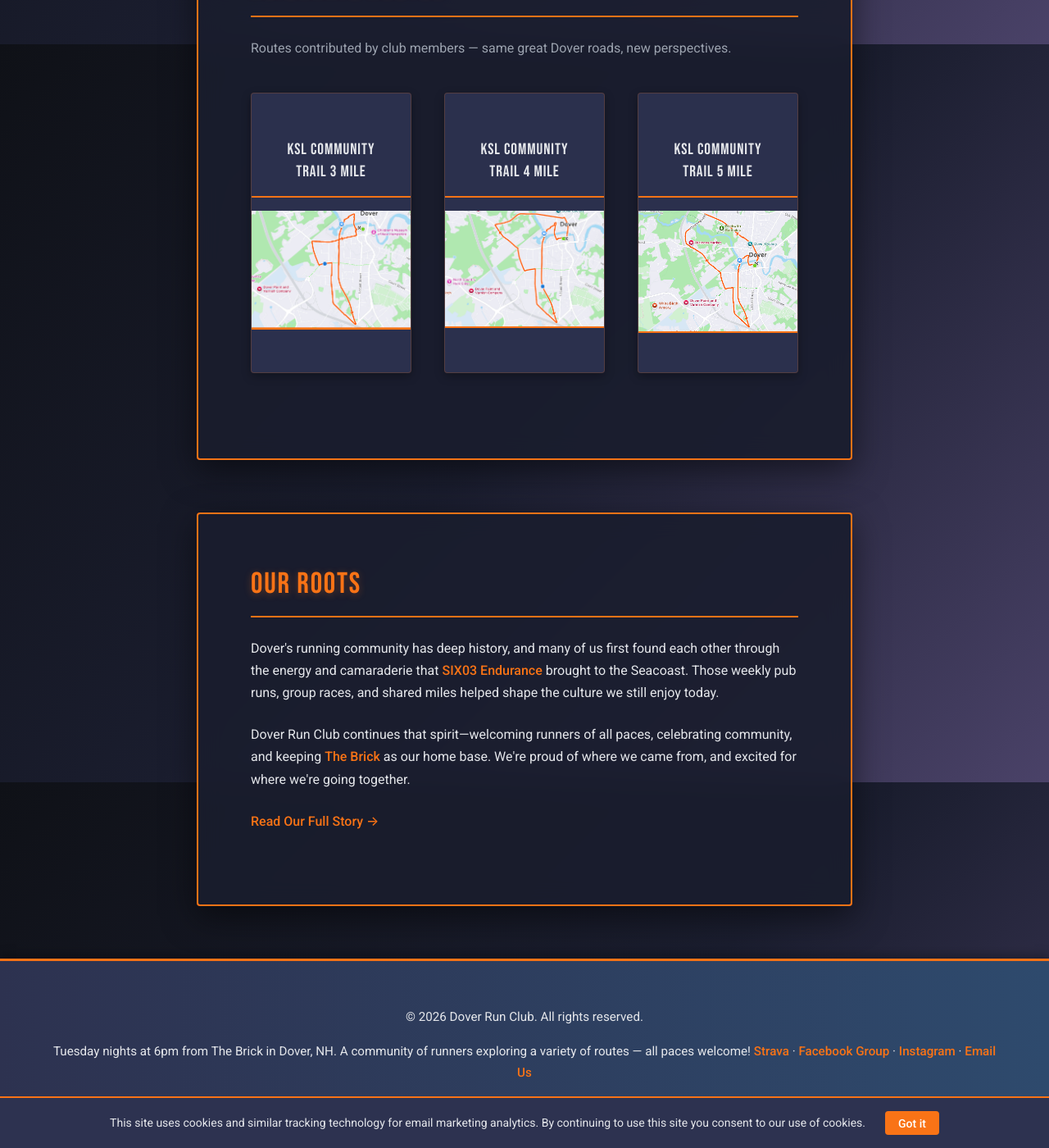
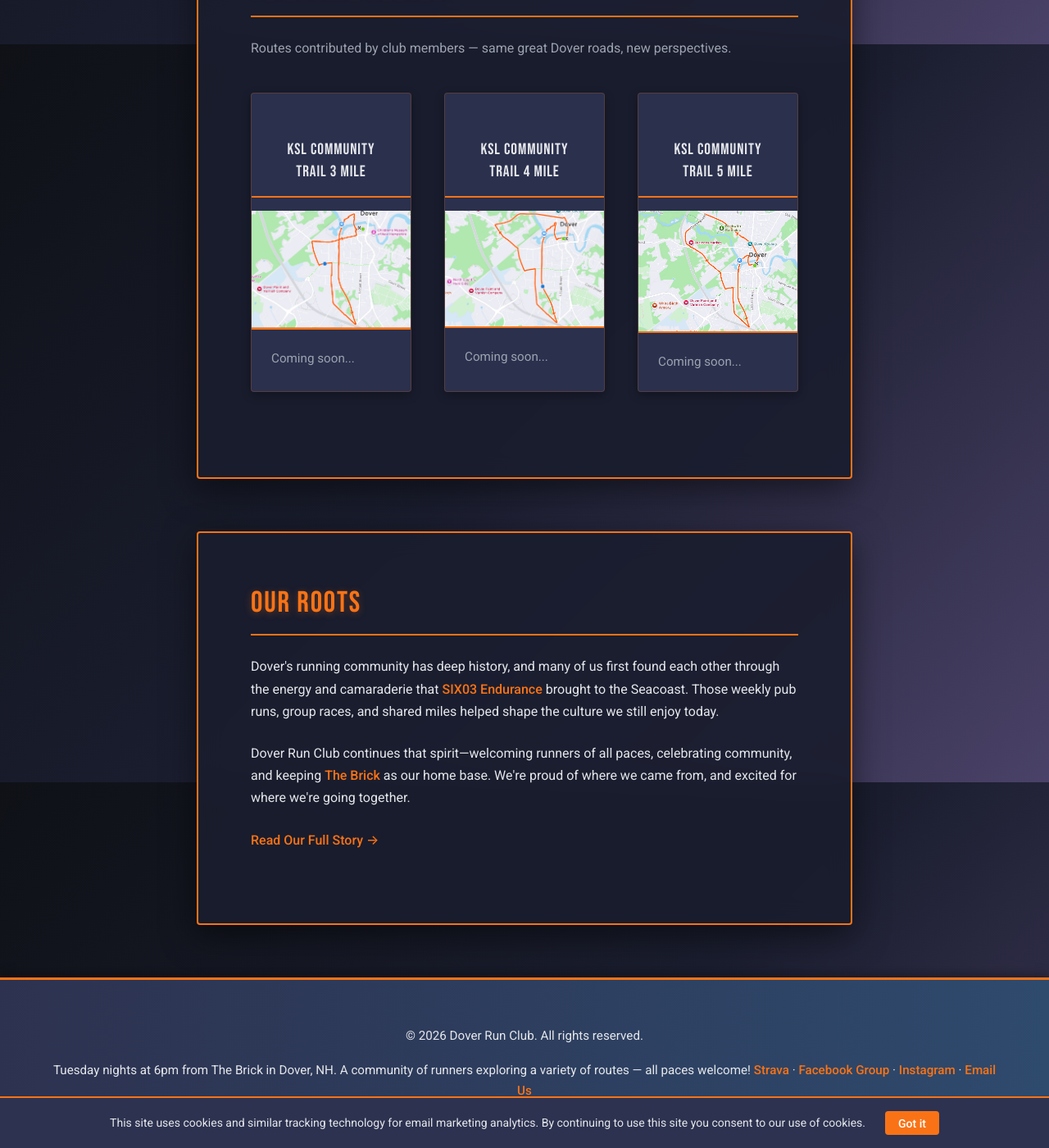
Before and after one commit to dekay2001/dover-run-club-website, a Jekyll site: the page built from index.md, in a window 1280 px wide and 1400 px high, scrolled down 6246 px. Shown: the whole window at 82% size. Built offline with Jekyll 4.4.1, drawn with Linux system fonts in a browser that asks for light colours.

Commit message:
Update member routes descriptions and remove unused CSS class

```diff
--- a/_data/member_routes.yml
+++ b/_data/member_routes.yml
@@ -1,12 +1,12 @@
 - title: "KSL Community Trail 3 Mile"
-  description: ""
+  description: "Coming soon..."
   image: "/assets/images/route-ksl-community-trail-3mi.png"
   strava_url: "https://www.strava.com/routes/3469063649265790306"
 - title: "KSL Community Trail 4 Mile"
-  description: ""
+  description: "Coming soon..."
   image: "/assets/images/route-ksl-community-trail-4mi.png"
   strava_url: "https://www.strava.com/routes/3469063649264538978"
 - title: "KSL Community Trail 5 Mile"
-  description: ""
+  description: "Coming soon..."
   image: "/assets/images/route-ksl-community-trail-5mi.png"
   strava_url: "https://www.strava.com/routes/3469064585607511044"
--- a/assets/css/main.css
+++ b/assets/css/main.css
@@ -427,12 +427,6 @@ main {
     color: var(--color-text-muted);
     margin-bottom: var(--spacing-md);
 }
-.route-contributor {
-    font-size: 0.8rem;
-    color: var(--color-text-muted);
-    margin-bottom: var(--spacing-xs);
-    font-style: italic;
-}
 /* Page Content Sections */
 .page {
     background: rgba(26, 29, 46, 0.9);
```
